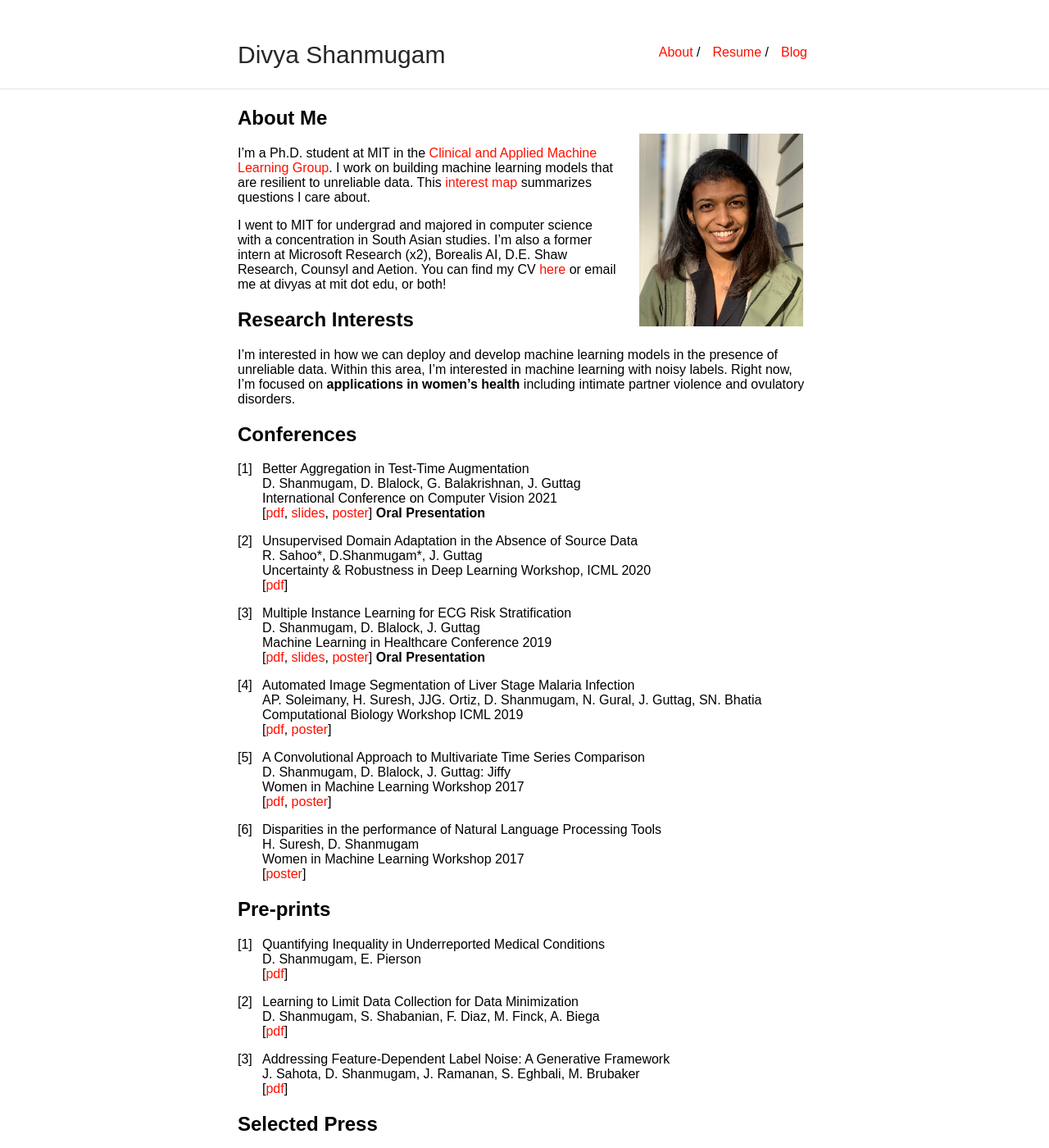
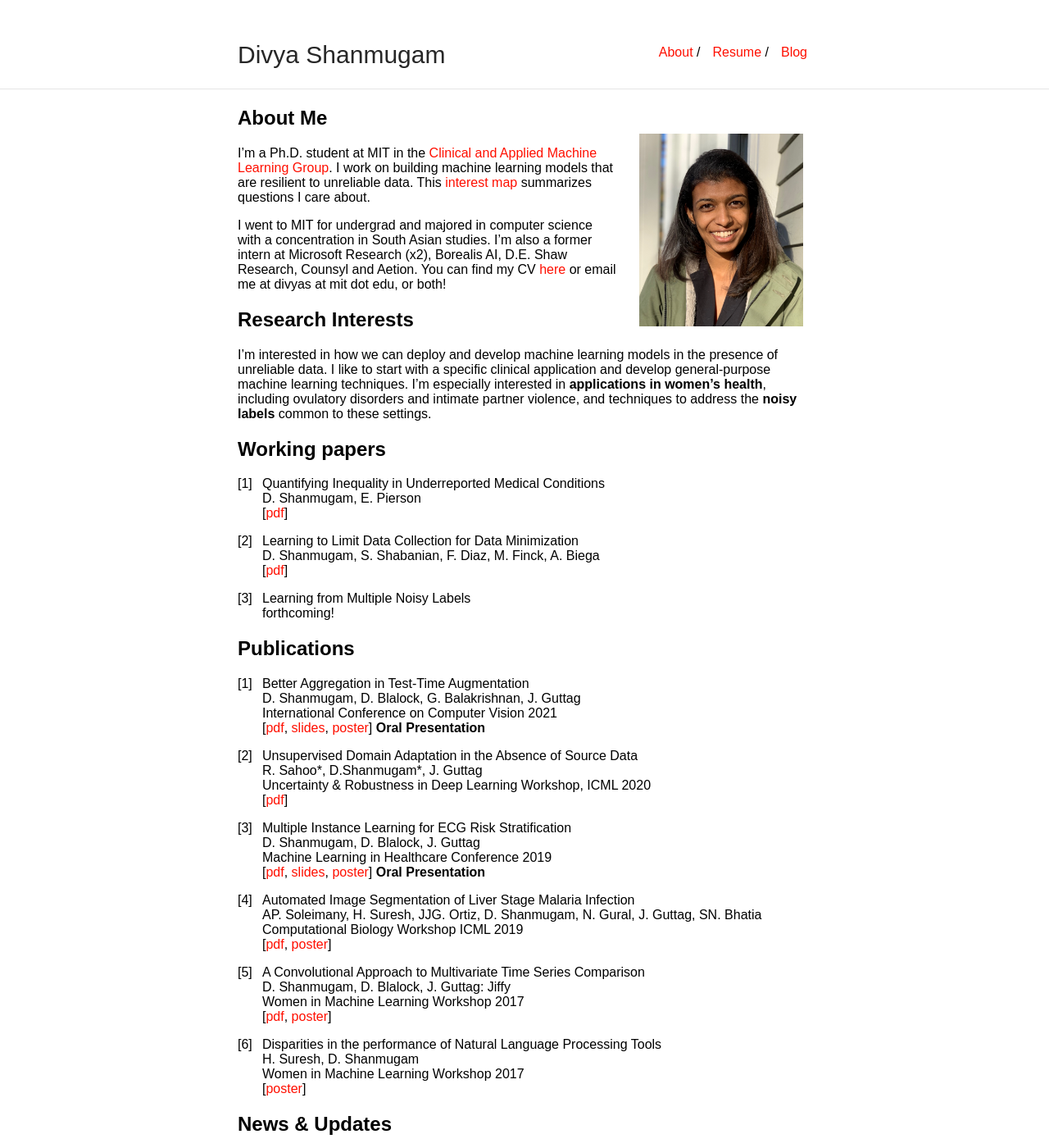
Before and after one commit to dmshanmugam/dmshanmugam.github.io, a Jekyll site: the page built from index.md, in a window 1280 px wide and 1400 px high. Shown: the whole window at 82% size. Built offline with Jekyll 4.4.1, drawn with Linux system fonts in a browser that asks for light colours; our own code applies the rules of GitHub Pages for plain Markdown files; some of the changed text lies outside the part shown.

Commit message:
adding news, updating order of sections

```diff
--- a/index.md
+++ b/index.md
@@ -12,9 +12,22 @@
 
 ## Research Interests
 
-I'm interested in how we can deploy and develop machine learning models in the presence of unreliable data. Within this area, I'm interested in machine learning with noisy labels. Right now, I'm focused on **applications in women's health** including intimate partner violence and ovulatory disorders.
+I'm interested in how we can deploy and develop machine learning models in the presence of unreliable data. I like to start with a specific clinical application and develop general-purpose machine learning techniques. I'm especially interested in **applications in women's health**, including ovulatory disorders and intimate partner violence, and techniques to address the **noisy labels** common to these settings.
 
-## Conferences
+## Working papers
+
+1. Quantifying Inequality in Underreported Medical Conditions \\
+D. Shanmugam, E. Pierson \\
+[[pdf](pdfs/rp_ml4h_2021.pdf)]
+
+2. Learning to Limit Data Collection for Data Minimization \\
+D. Shanmugam, S. Shabanian, F. Diaz, M. Finck, A. Biega \\
+[[pdf](pdfs/llddm_aaai_2020.pdf)]
+
+3. Learning from Multiple Noisy Labels \\
+forthcoming!
+
+## Publications
 
 1. Better Aggregation in Test-Time Augmentation \\
 D. Shanmugam, D. Blalock, G. Balakrishnan, J. Guttag \\
@@ -47,7 +60,7 @@
 [[poster](pdfs/wimlposter_2017.pdf)]
 
 
-## Pre-prints
+<!-- ## Working papers
 
 1. Quantifying Inequality in Underreported Medical Conditions \\
 D. Shanmugam, E. Pierson \\
@@ -57,14 +70,23 @@
 D. Shanmugam, S. Shabanian, F. Diaz, M. Finck, A. Biega \\
 [[pdf](pdfs/llddm_aaai_2020.pdf)]
 
+3. Learening from Multiple Noisy Labels \\
+forthcoming!
+
 3. Addressing Feature-Dependent Label Noise: A Generative Framework \\
 J. Sahota, D. Shanmugam, J. Ramanan, S. Eghbali, M. Brubaker \\
 [[pdf](pdfs/KDD_2019_label_noise_correction.pdf)]
+ -->
 
+## News & Updates
 
-## Selected Press
-MIT List Art Center, ["Agnieszka Kurant: End of Signature"](https://listart.mit.edu/agnieszka-kurant-end-signature-2020-21), September 2021 \\
-MIT News, ["Using machine learning to estimate the risk of cardiovascular death"](http://news.mit.edu/2019/using-machine-learning-estimate-risk-cardiovascular-death-0912), Rachel Gordon, September 12, 2019
+11.12.2021 --- The New York Times Style Magazine wrote about our work to create an AI-generated sculpture in Kendall Square [here](https://www.nytimes.com/2021/11/12/t-magazine/agnieszka-kurant-art.html).
+11.05.2021 --- Won best talk @ MIT's Graduate Women in Computer Science Summit \\
+11.04.2021 --- Invited talk @ Cornell Information Sciences Seminar, "Quantifying Inequality in Underreported Medical Conditions"\\
+09.01.2021 --- The MIT List Art Center wrote about our workr on "End of Signature", an AI-generated sculpture of the "average" signature [here](https://listart.mit.edu/agnieszka-kurant-end-signature-2020-21)\\
+06.05.2020 --- Invited talk @  the Hill Lab at Texas Christian University, "Machine Learning for Women's Health"
+09.12.2019 --- MIT News wrote about our work, "Using machine learning to estimate the risk of cardiovascular
+death" [here](http://news.mit.edu/2019/using-machine-learning-estimate-risk-cardiovascular-death-0912)
 
 ## Etc
 
```
